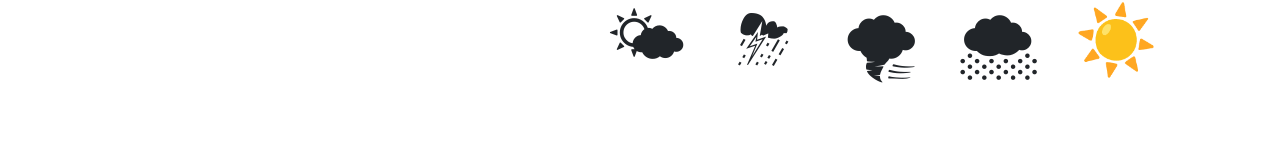
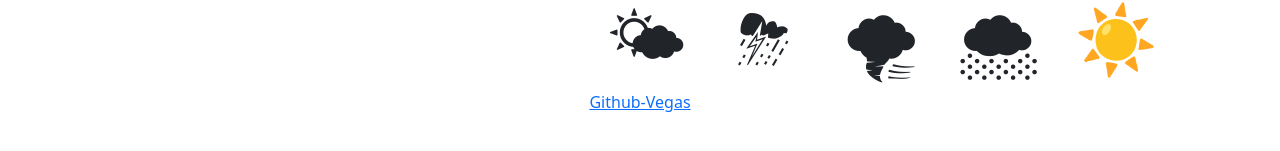
Before and after one commit to JVegas1/WireFrame-Project, a plain HTML site: page Index.html in a window 1280 px wide. Shown: the part 577-728 px from the top of the page. Drawn offline with nearby package versions, Linux system fonts and the light colour scheme; a web font is replaced by a local one.

Commit message:
Git link added

```diff
--- a/Index.html
+++ b/Index.html
@@ -91,6 +91,9 @@
         </div>
       </div>
     </div>
+    <div class= "git">
+      <a href="https://github.com/JVegas1/WireFrame-Project.git"> Github-Vegas</a>
+    </div>
     <script src="src/index.js"></script>
   </body>
 </html>
--- a/src/styles.css
+++ b/src/styles.css
@@ -74,3 +74,7 @@ h2 {
     text-decoration: underline;
     text-shadow: 10px;
 }
+
+.git {
+    text-align: center;
+}
```
